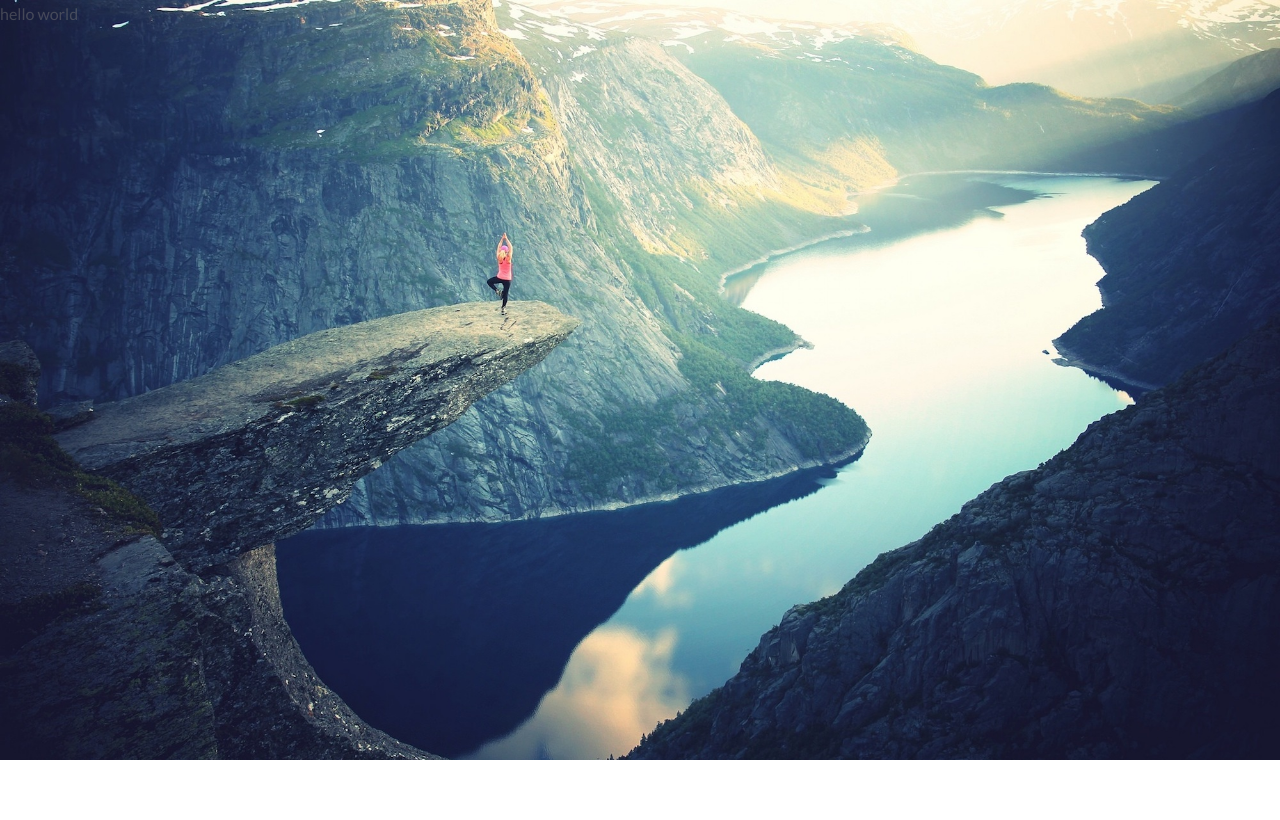
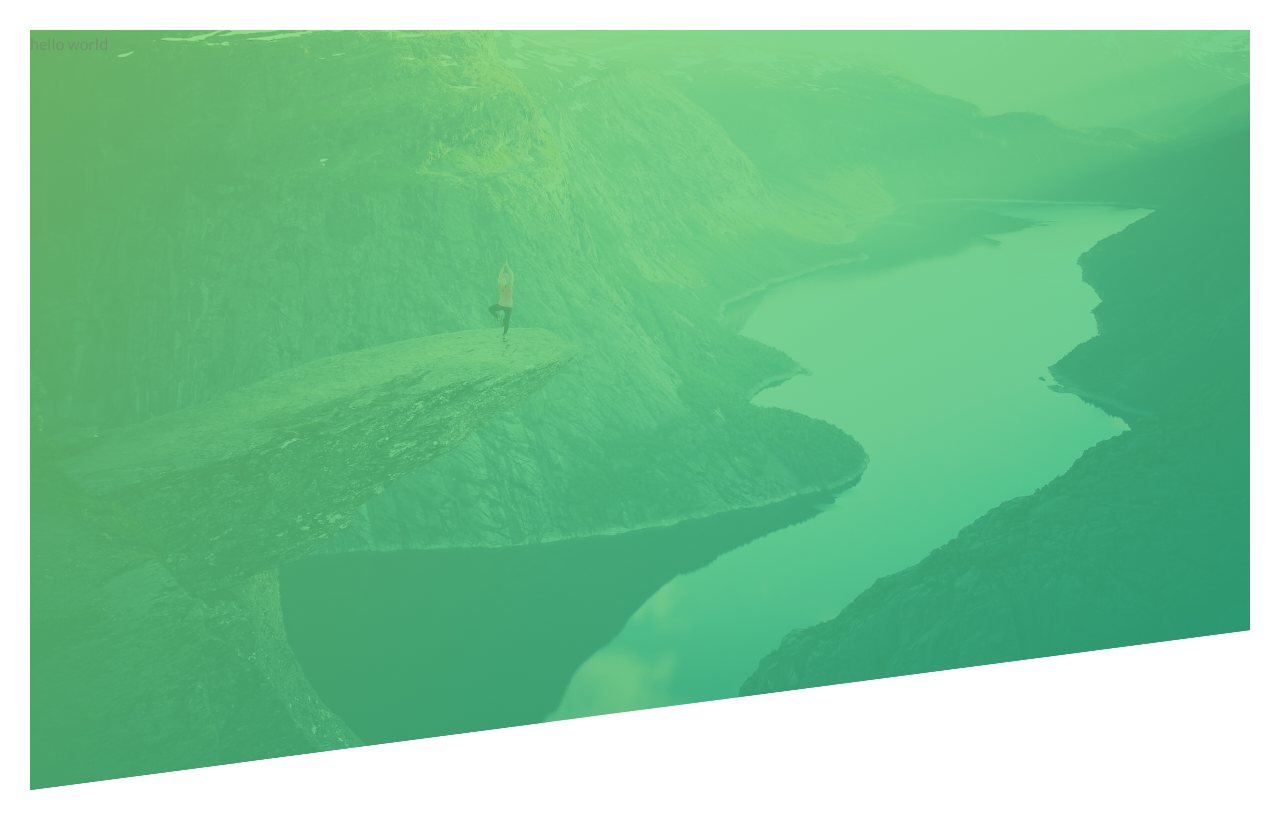
Before and after one commit to hacktivist123/CSS-Playground, a React (Create React App) app in the folder natours/: page / in a window 1280 px wide. Built offline with nearby package versions, Linux system fonts and the light colour scheme; the HTML template or start-up script is replaced by a standard one.

Commit message:
finished base header component structure

```diff
--- a/natours/src/components/Header.js
+++ b/natours/src/components/Header.js
@@ -6,7 +6,14 @@ const HeaderDiv = () => <Header>hello world</Header>;
 
 const Header = styled.header`
   height: 95vh;
-  background-image: url(${backgroundImage});
+  background-image: linear-gradient(
+      to right bottom,
+      rgba(126, 213, 111, 0.8),
+      rgba(40, 180, 131, 0.8)
+    ),
+    url(${backgroundImage});
   background-size: cover;
+  background-position: top;
+  clip-path: polygon(0 0, 100% 0, 100% 75vh, 0 100%);
 `;
 export default HeaderDiv;
--- a/natours/src/styles/App.css
+++ b/natours/src/styles/App.css
@@ -10,4 +10,5 @@ body {
   font-size: 16px;
   line-height: 1.7;
   color: #7777;
+  padding: 30px;
 }
```
